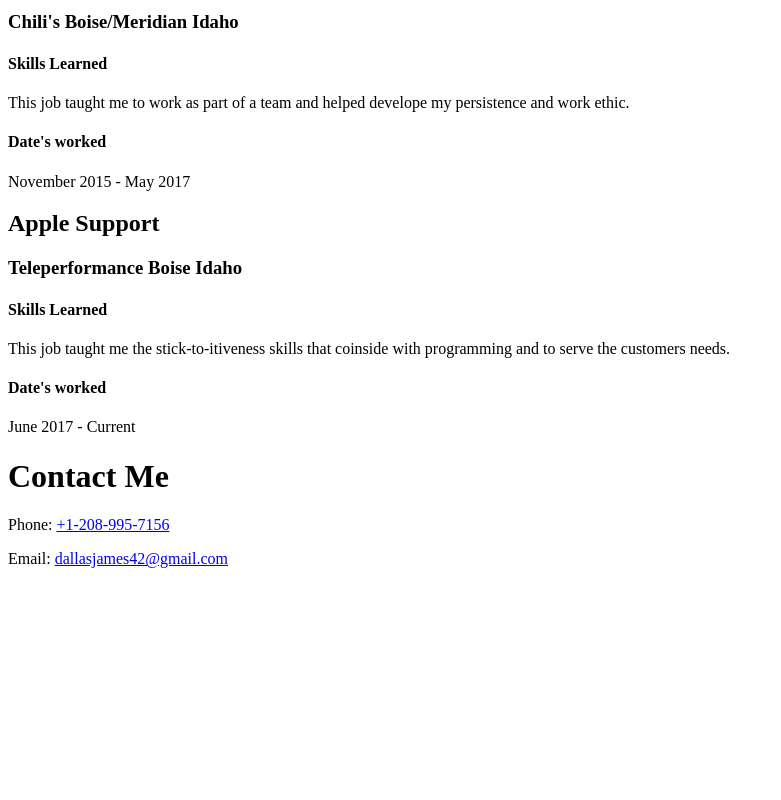
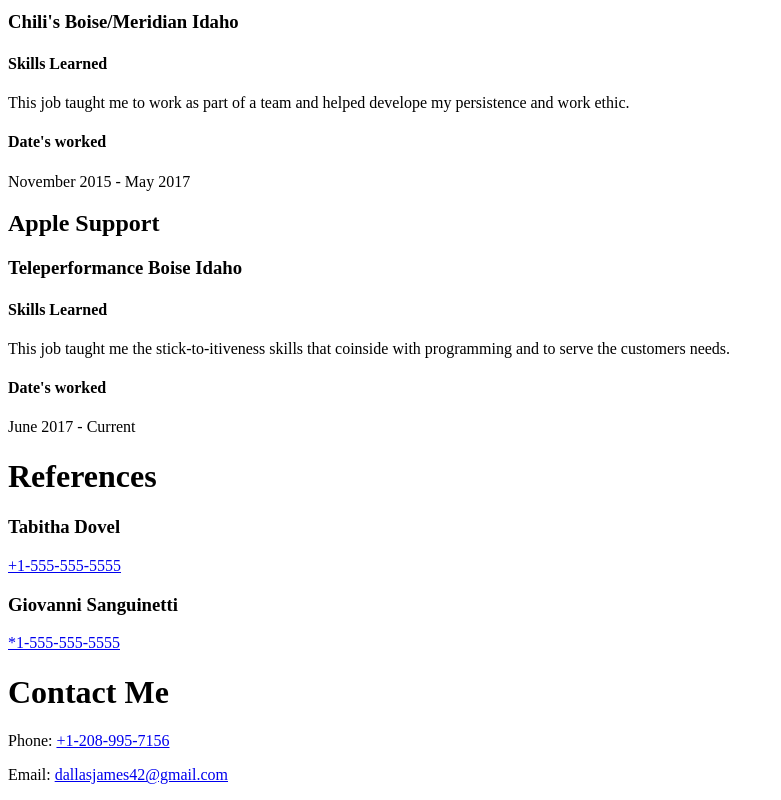
Before and after one commit to dallasjames/Dallas-James-Resume, a React (Create React App) app in the folder resume/: page / in a window 1280 px wide. Shown: the part 376-1176 px from the top of the page, without its empty margins (0-781 px from the left). Before the commit the page ends 960 px from the top, so only its background shows below. Built offline with nearby package versions, Linux system fonts and the light colour scheme.

Commit message:
stock references added

```diff
--- a/resume/src/App.js
+++ b/resume/src/App.js
@@ -3,6 +3,7 @@
 import PrevWork from './PrevWork';
 import Skills from './Skills';
 import useDarkMode from './Hooks/useDarkMode';
+import { References } from './References';
 
 function App() {
   const [darkMode, setDarkMode] = useDarkMode();
@@ -21,6 +22,7 @@
     <h2>For a job done well and in time.</h2>
     <Skills />
     <PrevWork />
+    <References />
     <Contact />
     </>
   );
--- /dev/null
+++ b/resume/src/References.js
@@ -0,0 +1,13 @@
+import React from 'react';
+
+export function References() {
+    return (
+        <>
+            <h1>References</h1>
+            <h3>Tabitha Dovel</h3>
+            <a href='tel+1-555-555-5555'>+1-555-555-5555</a>
+            <h3>Giovanni Sanguinetti</h3>
+            <a href='tel*1-555-555-5555'>*1-555-555-5555</a>
+        </>
+    )
+}
```
Also changed, not shown: resume/src/Logo.png (renamed from resume/public/Logo.png).
